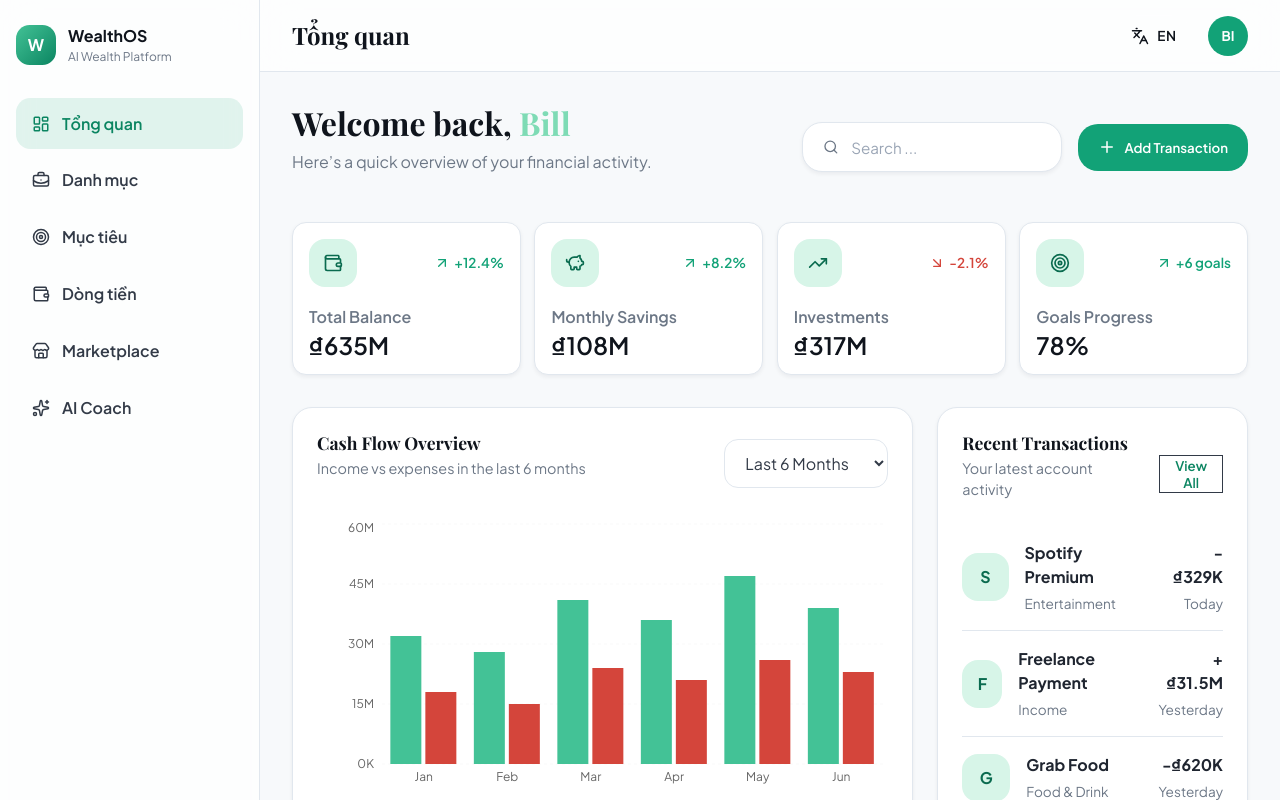
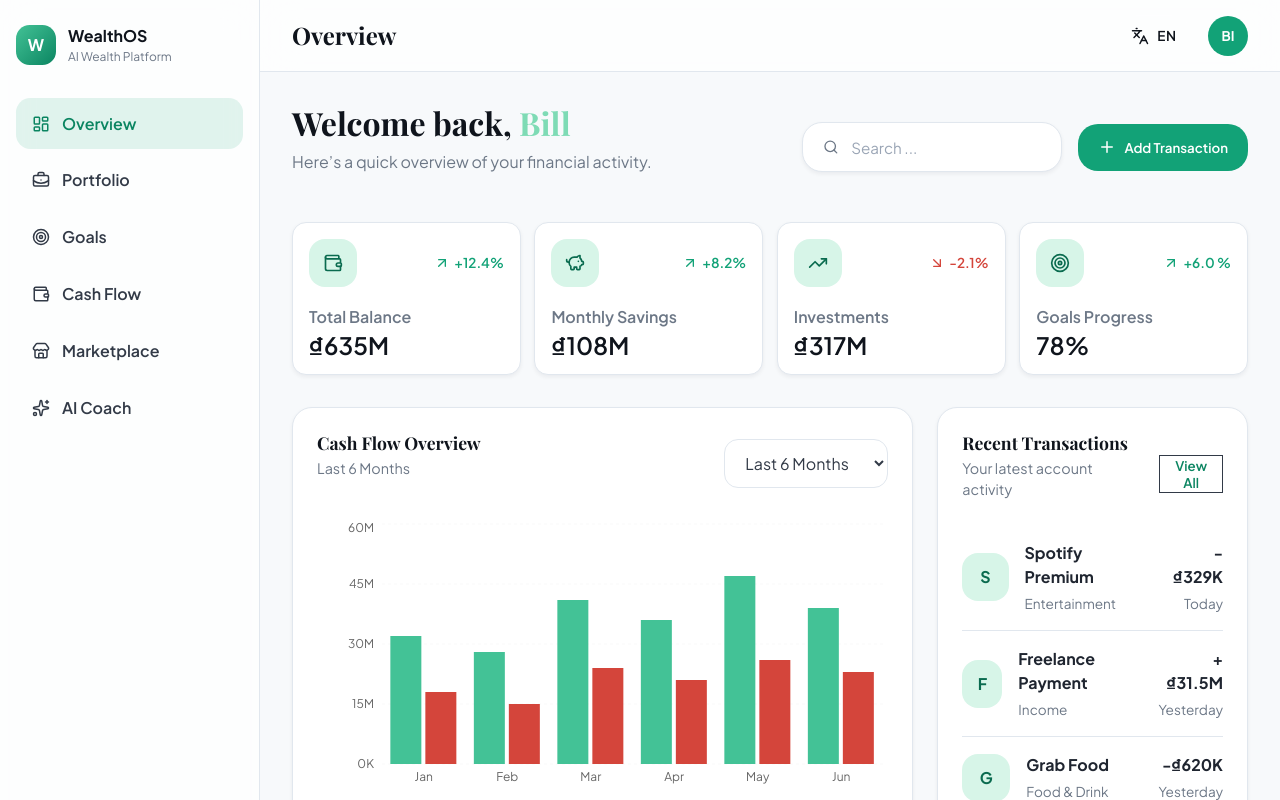
Before and after one commit to Th0ngpv/Capstone-Static-Frontend, a React (Vite) app: page /dashboard in a window 1280 px wide. Shown: the top 800 px of the page. Built offline with nearby package versions, Linux system fonts and the light colour scheme.

Commit message:
feat: implement multilingual support with translations for sidebar and dashboard

```diff
--- a/src/components/Layout.tsx
+++ b/src/components/Layout.tsx
@@ -5,15 +5,23 @@ import Sidebar from './Sidebar';
 import './Layout.css';
 import LanguageSwitch from './LanguageSwitch';
 
-const pageTitles: Record<string, string> = {
-  '/dashboard': 'Tổng quan',
-  '/portfolio': 'Danh mục đầu tư',
-  '/goals': 'Mục tiêu tài chính',
-  '/cashflow': 'Dòng tiền',
-  '/marketplace': 'Marketplace',
-  '/coach': 'AI Coach',
-  '/user': 'Tài khoản',
+import { useLanguage } from '../hooks/useLanguage';
+
+import { translations } from '../locales/translations';
+
+const pageTitleKeys: Record<
+  string,
+  keyof typeof translations.en
+> = {
+  '/dashboard': 'overview',
+  '/portfolio': 'portfolio',
+  '/goals': 'goals',
+  '/cashflow': 'cashFlow',
+  '/marketplace': 'marketplace',
+  '/coach': 'aiCoach',
 };
+
+
 
 export default function Layout({
   children,
@@ -22,6 +30,10 @@ export default function Layout({
 }) {
   const navigate = useNavigate();
   const location = useLocation();
+
+  const { language } = useLanguage();
+
+  const t = translations[language];
 
   const user = {
     userName: 'Bill Pham',
@@ -34,8 +46,13 @@ export default function Layout({
       <div className="layout-body">
         <header className="layout-header">
           <h1>
-            {pageTitles[location.pathname] ??
-              'Dashboard'}
+            {
+              t[
+              pageTitleKeys[
+              location.pathname
+              ]
+              ] ?? t.overview
+            }
           </h1>
           <div className="layout-header-right">
             <LanguageSwitch />
--- a/src/components/Sidebar.tsx
+++ b/src/components/Sidebar.tsx
@@ -9,42 +9,49 @@ import {
   Sparkles,
 } from 'lucide-react';
 
+import { useLanguage } from '../hooks/useLanguage';
+
+import { translations } from '../locales/translations';
+
 import './Sidebar.css';
 
 const navItems = [
   {
-    label: 'Tổng quan',
+    key: 'overview',
     href: '/dashboard',
     icon: LayoutDashboard,
   },
   {
-    label: 'Danh mục',
+    key: 'portfolio',
     href: '/portfolio',
     icon: BriefcaseBusiness,
   },
   {
-    label: 'Mục tiêu',
+    key: 'goals',
     href: '/goals',
     icon: Target,
   },
   {
-    label: 'Dòng tiền',
+    key: 'cashFlow',
     href: '/cashflow',
     icon: Wallet,
   },
   {
-    label: 'Marketplace',
+    key: 'marketplace',
     href: '/marketplace',
     icon: Store,
   },
   {
-    label: 'AI Coach',
+    key: 'aiCoach',
     href: '/coach',
     icon: Sparkles,
   },
 ] as const;
 
 export default function Sidebar() {
+  const { language } = useLanguage();
+  const t = translations[language];
+
   return (
     <>
       {/* DESKTOP SIDEBAR */}
@@ -59,7 +66,7 @@ export default function Sidebar() {
             <strong>WealthOS</strong>
 
             <span>
-              AI Wealth Platform
+              {t.appSubtitle}
             </span>
           </div>
         </div>
@@ -77,7 +84,11 @@ export default function Sidebar() {
               <item.icon size={18} />
 
               <span>
-                {item.label}
+                {
+                  t[
+                  item.key as keyof typeof t
+                  ]
+                }
               </span>
             </NavLink>
           ))}
@@ -97,7 +108,11 @@ export default function Sidebar() {
             <item.icon size={22} />
 
             <span>
-              {item.label}
+              {
+                t[
+                item.key as keyof typeof t
+                ]
+              }
             </span>
           </NavLink>
         ))}
--- /dev/null
+++ b/src/locales/translations.ts
@@ -0,0 +1,341 @@
+// src/locales/translations.ts
+
+export const translations = {
+    en: {
+
+        // ===== SIDEBAR =====
+
+        appName:
+            'WealthOS',
+
+        appSubtitle:
+            'AI Wealth Platform',
+
+        overview:
+            'Overview',
+
+        portfolio:
+            'Portfolio',
+
+        goals:
+            'Goals',
+
+        cashFlow:
+            'Cash Flow',
+
+        marketplace:
+            'Marketplace',
+
+        aiCoach:
+            'AI Coach',
+
+
+
+        // ===== HEADER =====
+
+        searchPlaceholder:
+            'Search ...',
+
+        addTransaction:
+            'Add Transaction',
+
+
+
+        // ===== DASHBOARD HERO =====
+
+        welcomeBack:
+            'Welcome back',
+
+        dashboardSubtitle:
+            'Here’s a quick overview of your financial activity.',
+
+
+
+        // ===== SUMMARY CARDS =====
+
+        totalBalance:
+            'Total Balance',
+
+        monthlySavings:
+            'Monthly Savings',
+
+        investments:
+            'Investments',
+
+        goalsProgress:
+            'Goals Progress',
+
+
+
+        // ===== CHART =====
+
+        cashFlowOverview:
+            'Cash Flow Overview',
+
+        incomeVsExpense6Months:
+            'Income vs expenses in the last 6 months',
+
+        incomeVsExpense12Months:
+            'Income vs expenses in the last 12 months',
+
+        incomeVsExpenserecentYears:
+            'Income vs expenses in the last 4 years',
+
+        last6Months:
+            'Last 6 Months',
+
+        last12Months:
+            'Last 12 Months',
+
+        recentYears:
+            '4 recent Years',
+
+        income:
+            'Income',
+
+        expense:
+            'Expense',
+
+
+
+        // ===== TRANSACTIONS =====
+
+        recentTransactions:
+            'Recent Transactions',
+
+        latestAccountActivity:
+            'Your latest account activity',
+
+        viewAll:
+            'View All',
+
+        entertainment:
+            'Entertainment',
+
+        foodDrink:
+            'Food & Drink',
+
+        investment:
+            'Investment',
+
+        today:
+            'Today',
+
+        yesterday:
+            'Yesterday',
+
+        twoDaysAgo:
+            '2 days ago',
+
+
+
+        // ===== GOALS =====
+
+        financialGoals:
+            'Financial Goals',
+
+        trackSavingsTargets:
+            'Track your savings targets',
+
+        manage:
+            'Manage',
+
+        emergencyFund:
+            'Emergency Fund',
+
+        japanTrip:
+            'Japan Trip',
+
+        newLaptop:
+            'New Laptop',
+
+
+
+        // ===== AI INSIGHTS =====
+
+        smartInsights:
+            'Smart Insights',
+
+        aiGeneratedSuggestions:
+            'AI generated financial suggestions',
+
+        foodSpendingInsight:
+            'Your food spending increased by 18% this month compared to last month.',
+
+        emergencyFundInsight:
+            'You are currently ahead of your emergency fund saving target.',
+
+        japanTripInsight:
+            'At your current pace, you can complete your Japan Trip goal in 3 months.',
+    },
+
+
+
+    vi: {
+
+        // ===== SIDEBAR =====
+
+        appName:
+            'WealthOS',
+
+        appSubtitle:
+            'Nền tảng quản lý tài chính AI',
+
+        overview:
+            'Tổng quan',
+
+        portfolio:
+            'Danh mục',
+
+        goals:
+            'Mục tiêu',
+
+        cashFlow:
+            'Dòng tiền',
+
+        marketplace:
+            'Thị trường',
+
+        aiCoach:
+            'Trợ lý AI',
+
+
+
+        // ===== HEADER =====
+
+        searchPlaceholder:
+            'Tìm kiếm ...',
+
+        addTransaction:
+            'Thêm giao dịch',
+
+
+
+        // ===== DASHBOARD HERO =====
+
+        welcomeBack:
+            'Chào mừng trở lại',
+
+        dashboardSubtitle:
+            'Đây là tổng quan nhanh về hoạt động tài chính của bạn.',
+
+
+
+        // ===== SUMMARY CARDS =====
+
+        totalBalance:
+            'Tổng số dư',
+
+        monthlySavings:
+            'Tiết kiệm hàng tháng',
+
+        investments:
+            'Đầu tư',
+
+        goalsProgress:
+            'Tiến độ mục tiêu',
+
+
+
+        // ===== CHART =====
+
+        cashFlowOverview:
+            'Tổng quan dòng tiền',
+
+        incomeVsExpense6Months:
+            'Thu nhập và chi tiêu trong 6 tháng qua',
+
+        incomeVsExpense12Months:
+            'Thu nhập và chi tiêu trong 12 tháng qua',
+
+        incomeVsExpenserecentYears:
+            'Thu nhập và chi tiêu trong 4 năm gần đây',
+
+        last6Months:
+            '6 tháng gần đây',
+
+        last12Months:
+            '12 tháng gần đây',
+
+        recentYears:
+            '4 năm gần đây',
+
+        income:
+            'Thu nhập',
+
+        expense:
+            'Chi tiêu',
+
+
+
+        // ===== TRANSACTIONS =====
+
+        recentTransactions:
+            'Giao dịch gần đây',
+
+        latestAccountActivity:
+            'Hoạt động tài khoản mới nhất',
+
+        viewAll:
+            'Xem tất cả',
+
+        entertainment:
+            'Giải trí',
+
+        foodDrink:
+            'Ăn uống',
+
+        investment:
+            'Đầu tư',
+
+        today:
+            'Hôm nay',
+
+        yesterday:
+            'Hôm qua',
+
+        twoDaysAgo:
+            '2 ngày trước',
+
+
+
+        // ===== GOALS =====
+
+        financialGoals:
+            'Mục tiêu tài chính',
+
+        trackSavingsTargets:
+            'Theo dõi mục tiêu tiết kiệm',
+
+        manage:
+            'Quản lý',
+
+        emergencyFund:
+            'Quỹ khẩn cấp',
+
+        japanTrip:
+            'Du lịch Nhật Bản',
+
+        newLaptop:
+            'Laptop mới',
+
+
+
+        // ===== AI INSIGHTS =====
+
+        smartInsights:
+            'Phân tích thông minh',
+
+        aiGeneratedSuggestions:
+            'Gợi ý tài chính được tạo bởi AI',
+
+        foodSpendingInsight:
+            'Chi tiêu ăn uống của bạn đã tăng 18% trong tháng này so với tháng trước.',
+
+        emergencyFundInsight:
+            'Bạn hiện đang vượt mục tiêu tiết kiệm quỹ khẩn cấp.',
+
+        japanTripInsight:
+            'Với tốc độ hiện tại, bạn có thể hoàn thành mục tiêu Du lịch Nhật Bản trong 3 tháng.',
+    },
+};
--- a/src/pages/dashboard/DashboardPage.tsx
+++ b/src/pages/dashboard/DashboardPage.tsx
@@ -30,6 +30,10 @@ import type {
   ValueType,
 } from 'recharts/types/component/DefaultTooltipContent';
 import { useNavigate } from 'react-router-dom';
+
+import { useLanguage } from '../../hooks/useLanguage';
+
+import { translations } from '../../locales/translations';
 
 const formatCurrency = (
   value?: number | string
@@ -111,9 +115,17 @@ const CustomTooltip = ({
   return null;
 };
 
+
+
 export default function DashboardPage() {
   const [range, setRange] = useState('6m');
   const navigate = useNavigate();
+
+  const { language } = useLanguage();
+
+  const t = translations[language];
+
+  // Mock data for charts, transactions, and goals
   const chartData = {
     '6m': [
       {
@@ -234,86 +246,87 @@ export default function DashboardPage() {
       },
     ],
   };
+
   const summaryData = useMemo(
     () => [
       {
-        title: 'Total Balance',
+        title: t.totalBalance,
         amount: '₫635M',
         change: '+12.4%',
         positive: true,
         icon: <Wallet size={20} />,
       },
       {
-        title: 'Monthly Savings',
+        title: t.monthlySavings,
         amount: '₫108M',
         change: '+8.2%',
         positive: true,
         icon: <PiggyBank size={20} />,
       },
       {
-        title: 'Investments',
+        title: t.investments,
         amount: '₫317M',
         change: '-2.1%',
         positive: false,
         icon: <TrendingUp size={20} />,
       },
       {
-        title: 'Goals Progress',
+        title: t.goalsProgress,
         amount: '78%',
-        change: '+6 goals',
+        change: '+6.0 %',
         positive: true,
         icon: <Target size={20} />,
       },
     ],
-    []
+    [t]
   );
 
   const recentTransactions = [
     {
       title: 'Spotify Premium',
-      category: 'Entertainment',
+      category: t.entertainment,
       amount: '-₫329K',
-      date: 'Today',
+      date: t.today,
       expense: true,
     },
     {
       title: 'Freelance Payment',
-      category: 'Income',
+      category: t.income,
       amount: '+₫31.5M',
-      date: 'Yesterday',
+      date: t.yesterday,
       expense: false,
     },
     {
       title: 'Grab Food',
-      category: 'Food & Drink',
+      category: t.foodDrink,
       amount: '-₫620K',
-      date: 'Yesterday',
+      date: t.yesterday,
       expense: true,
     },
     {
       title: 'Vanguard ETF',
-      category: 'Investment',
+      category: t.investment,
       amount: '+₫7.6M',
-      date: '2 days ago',
+      date: t.twoDaysAgo,
       expense: false,
     },
   ];
 
   const goals = [
     {
-      title: 'Emergency Fund',
+      title: t.emergencyFund,
       current: '₫205M',
       target: '₫256M',
       progress: 80,
     },
     {
-      title: 'Japan Trip',
+      title: t.japanTrip,
       current: '₫89M',
       target: '₫128M',
       progress: 70,
     },
     {
-      title: 'New Laptop',
+      title: t.newLaptop,
       current: '₫28M',
       target: '₫51M',
       progress: 55,
@@ -325,21 +338,21 @@ export default function DashboardPage() {
       {/* Header */}
       <header className="dashboard-header">
         <div>
-          <h1 className="dashboard-title">Welcome back, <span>Bill</span></h1>
+          <h1 className="dashboard-title">{t.welcomeBack},{' '} <span>Bill</span></h1>
           <p className="dashboard-subtitle">
-            Here’s a quick overview of your financial activity.
+            {t.dashboardSubtitle}
           </p>
         </div>
 
         <div className="dashboard-header__actions">
           <div className="dashboard-search">
             <Search size={18} />
-            <input type="text" placeholder="Search ..." />
+            <input type="text" placeholder={t.searchPlaceholder} />
           </div>
 
           <button className="dashboard-primary-btn">
             <Plus size={18} />
-            Add Transaction
+            {t.addTransaction}
           </button>
         </div>
       </header>
@@ -382,17 +395,17 @@ export default function DashboardPage() {
         <article className="dashboard-card dashboard-chart-card">
           <div className="dashboard-card__header">
             <div>
-              <h2>Cash Flow Overview</h2>
+              <h2>{t.cashFlowOverview}</h2>
 
               <p>
                 {range === '6m' &&
-                  'Income vs expenses in the last 6 months'}
+                  t.last6Months}
 
                 {range === '12m' &&
-                  'Income vs expenses in the last 12 months'}
+                  t.last12Months}
 
                 {range === 'year' &&
-                  'Income vs expenses this year'}
+                  t.incomeVsExpenserecentYears}
               </p>
             </div>
 
@@ -402,13 +415,17 @@ export default function DashboardPage() {
                 setRange(event.target.value)
               }
             >
-              <option value="6m">Last 6 Months</option>
+              <option value="6m">
+                {t.last6Months}
+              </option>
 
               <option value="12m">
-                Last 12 Months
+                {t.last12Months}
               </option>
 
-              <option value="year">This Year</option>
+              <option value="year">
+                {t.recentYears}
+              </option>
             </select>
           </div>
 
@@ -478,15 +495,15 @@ export default function DashboardPage() {
         <article className="dashboard-card">
           <div className="dashboard-card__header">
             <div>
-              <h2>Recent Transactions</h2>
-              <p>Your latest account activity</p>
+              <h2>{t.recentTransactions}</h2>
+              <p>{t.latestAccountActivity}</p>
             </div>
 
             <button
               className="dashboard-text-btn"
               onClick={() => navigate('/cashflow')}
             >
-              View All
+              {t.viewAll}
             </button>
           </div>
 
@@ -528,11 +545,11 @@ export default function DashboardPage() {
         <article className="dashboard-card dashboard-goals-card">
           <div className="dashboard-card__header">
             <div>
-              <h2>Financial Goals</h2>
-              <p>Track your savings targets</p>
+              <h2>{t.financialGoals}</h2>
+              <p>{t.trackSavingsTargets}</p>
             </div>
 
-            <button className="dashboard-text-btn">Manage</button>
+            <button className="dashboard-text-btn">{t.manage}</button>
           </div>
 
           <div className="dashboard-goals-list">
@@ -564,8 +581,8 @@ export default function DashboardPage() {
         <article className="dashboard-card dashboard-insights-card">
           <div className="dashboard-card__header">
             <div>
-              <h2>Smart Insights</h2>
-              <p>AI generated financial suggestions</p>
+              <h2>{t.smartInsights}</h2>
+              <p>{t.aiGeneratedSuggestions}</p>
             </div>
           </div>
 
@@ -573,23 +590,21 @@ export default function DashboardPage() {
             <div className="dashboard-insight-item">
               <span>💡</span>
               <p>
-                Your food spending increased by 18% this month compared to
-                last month.
+                {t.foodSpendingInsight}
               </p>
             </div>
 
             <div className="dashboard-insight-item">
               <span>📈</span>
               <p>
-                You are currently ahead of your emergency fund saving target.
+                {t.emergencyFundInsight}
               </p>
             </div>
 
             <div className="dashboard-insight-item">
               <span>🎯</span>
               <p>
-                At your current pace, you can complete your Japan Trip goal in
-                3 months.
+                {t.japanTripInsight}
               </p>
             </div>
           </div>
```
